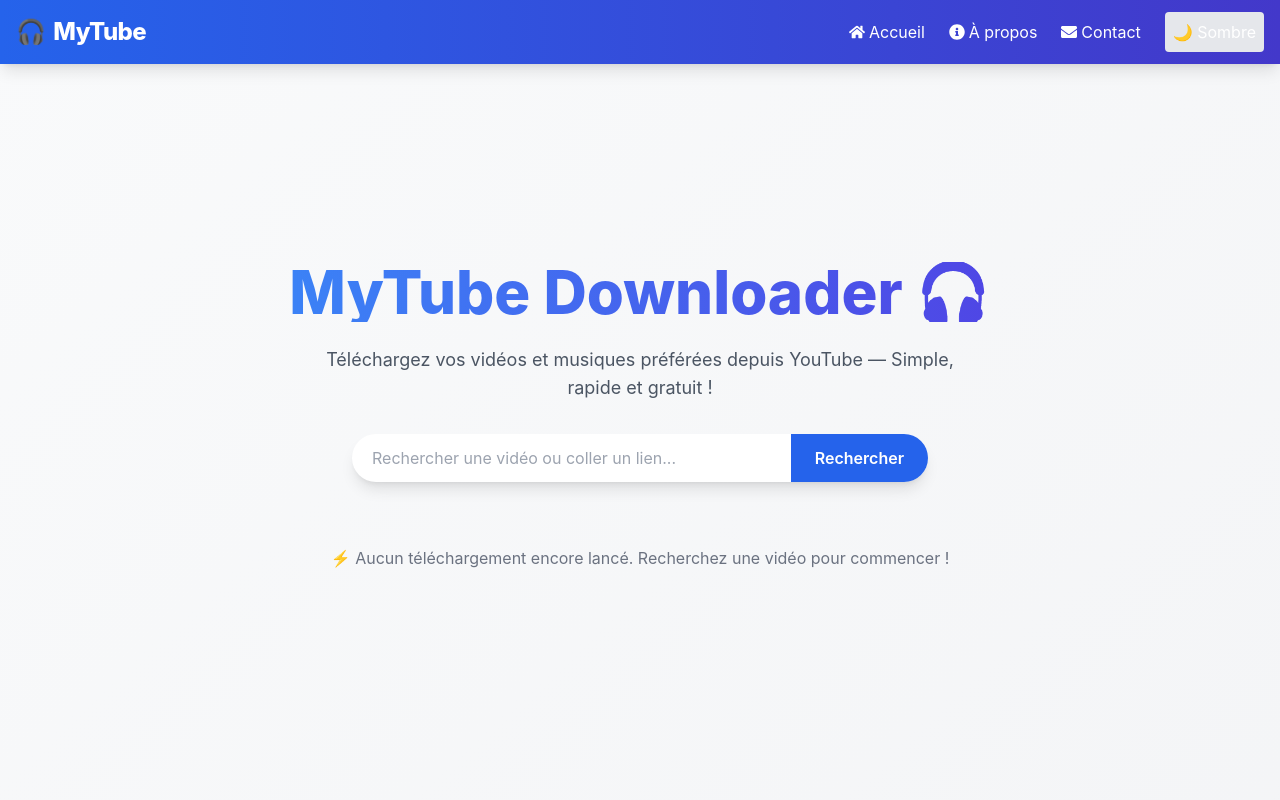
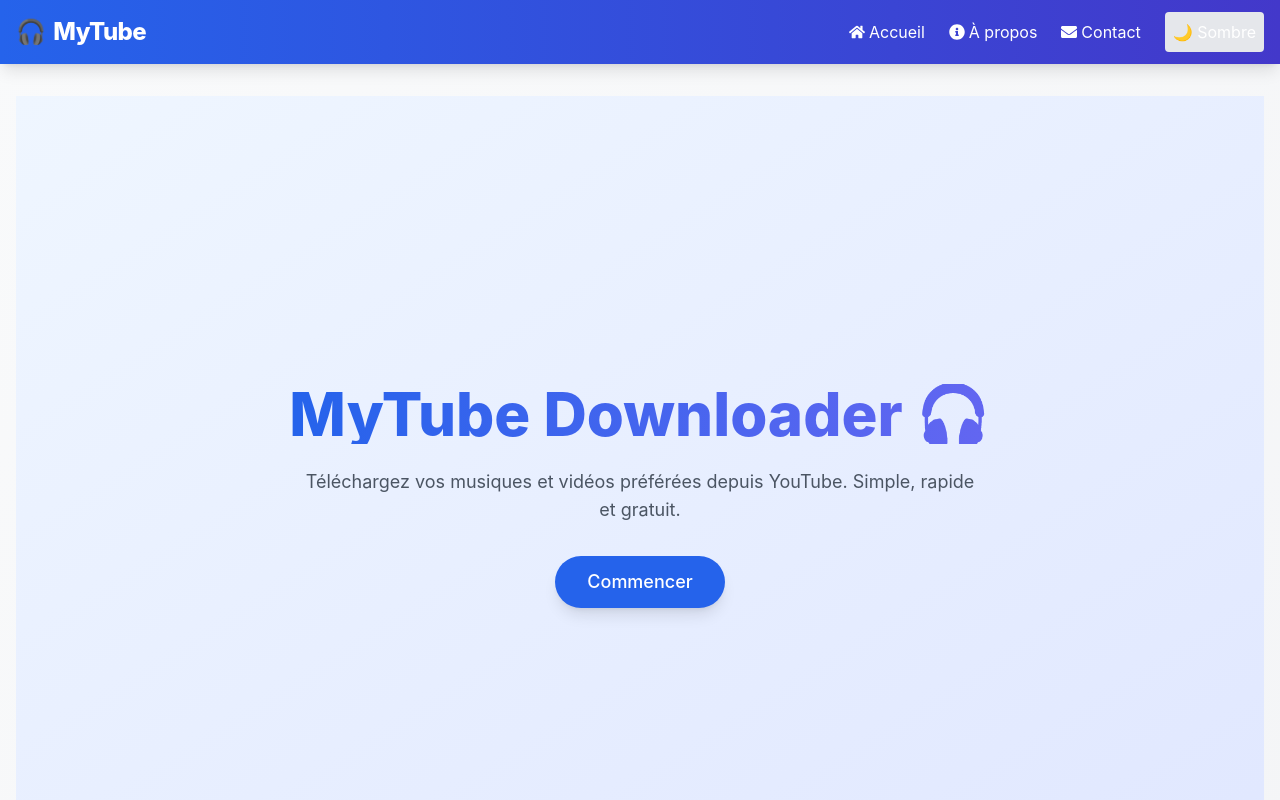
Before and after one commit to Crazynotdev/My-Tube, a Next.js app: page / in a window 1280 px wide. Shown: the top 800 px of the page. Built offline with nearby package versions, Linux system fonts and the light colour scheme.

Commit message:
Update page.tsx

```diff
--- a/app/page.tsx
+++ b/app/page.tsx
@@ -1,49 +1,28 @@
-"use client";
+import Link from "next/link";
 
-import { useState } from "react";
-import { motion } from "framer-motion";
+export const metadata = {
+  title: "MyTube - Téléchargez Musique et Vidéos Gratuitement",
+  description:
+    "Téléchargez vos vidéos et musiques préférées depuis YouTube — Simple, rapide et gratuit.",
+};
 
 export default function HomePage() {
-  const [query, setQuery] = useState("");
-
   return (
-    <motion.div
-      className="flex flex-col items-center justify-center min-h-[80vh] text-center px-4"
-      initial={{ opacity: 0 }}
-      animate={{ opacity: 1 }}
-      transition={{ duration: 0.8 }}
-    >
-      <h1 className="text-5xl md:text-6xl font-extrabold mb-6 text-transparent bg-clip-text bg-gradient-to-r from-blue-500 to-indigo-600">
+    <section className="min-h-screen flex flex-col items-center justify-center text-center bg-gradient-to-br from-blue-50 to-indigo-100 dark:from-gray-900 dark:to-gray-950 px-6">
+      <h1 className="text-5xl md:text-6xl font-extrabold mb-6 text-transparent bg-clip-text bg-gradient-to-r from-blue-600 to-indigo-500">
         MyTube Downloader 🎧
       </h1>
       <p className="text-lg text-gray-600 dark:text-gray-300 mb-8 max-w-2xl">
-        Téléchargez vos vidéos et musiques préférées depuis YouTube — Simple, rapide et gratuit !
+        Téléchargez vos musiques et vidéos préférées depuis YouTube. Simple,
+        rapide et gratuit.
       </p>
 
-      <div className="flex w-full max-w-xl bg-white dark:bg-gray-800 shadow-lg rounded-full overflow-hidden">
-        <input
-          type="text"
-          placeholder="Rechercher une vidéo ou coller un lien..."
-          value={query}
-          onChange={(e) => setQuery(e.target.value)}
-          className="flex-1 px-5 py-3 focus:outline-none bg-transparent text-gray-800 dark:text-gray-100"
-        />
-        <button
-          onClick={() => alert(`Recherche de "${query}"`)}
-          className="bg-blue-600 hover:bg-blue-700 text-white px-6 py-3 font-semibold transition-all"
-        >
-          Rechercher
-        </button>
-      </div>
-
-      <motion.div
-        className="mt-16 text-gray-500 dark:text-gray-400"
-        initial={{ opacity: 0 }}
-        whileInView={{ opacity: 1 }}
-        transition={{ delay: 0.4 }}
+      <Link
+        href="/search"
+        className="bg-blue-600 hover:bg-blue-700 text-white px-8 py-3 rounded-full text-lg font-medium transition-all shadow-lg hover:shadow-blue-500/40"
       >
-        ⚡ Aucun téléchargement encore lancé. Recherchez une vidéo pour commencer !
-      </motion.div>
-    </motion.div>
+        Commencer
+      </Link>
+    </section>
   );
 }
```
